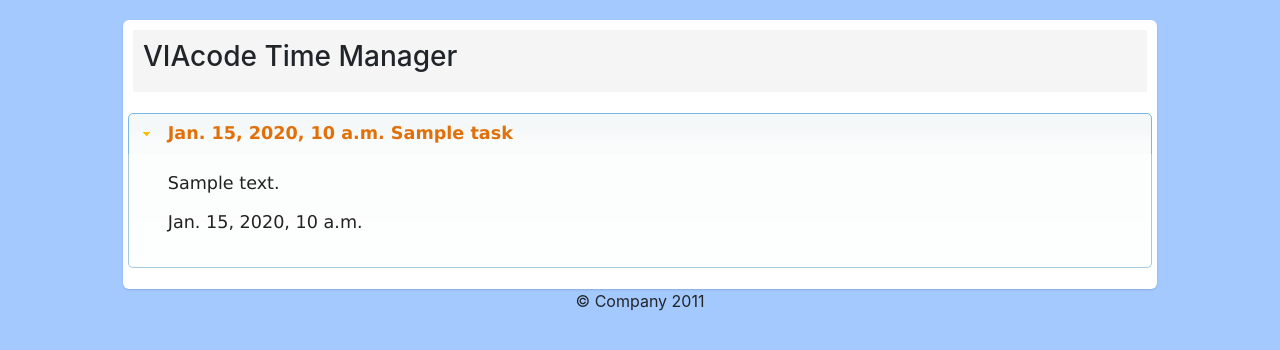
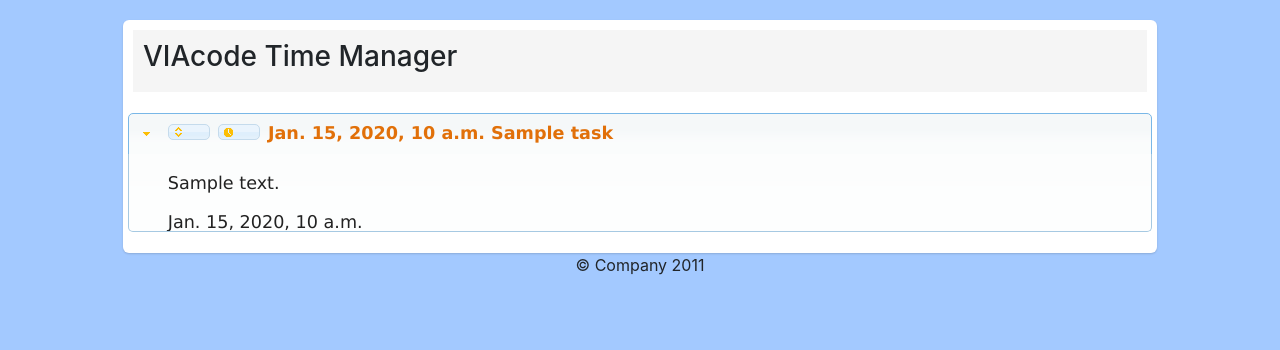
Before and after one commit to VIA-OS/ViacodeTimeManager, a Django app: template templates/tm.tasks.html in a window 1280 px wide. Shown: the top 350 px of the page. Run offline with Django 3.2, Linux system fonts and the light colour scheme; the template is opened without the code that fills it: most values are stand-ins (such as "Sample title", 1, 10 or a date in 2020); some libraries are stand-ins or nearby versions.

Commit message:
Add drag and sort buttons

```diff
--- a/Tasks/Static/scripts/tm.accordion.js
+++ b/Tasks/Static/scripts/tm.accordion.js
@@ -19,9 +19,10 @@ $(function() {
         .accordion({
             header: "> div > h3",
             collapsible: true,
-            autoHeight: false
+            autoHeight: true
         })
         .sortable({
+            placeholder: "ui-state-highlight",
             axis: "y",
             handle: "h3",
             stop: function() {
--- /dev/null
+++ b/Tasks/Static/scripts/tm.buttons.js
@@ -0,0 +1,25 @@
+/**
+ * Created by PyCharm.
+ * User: Alex
+ * Date: 13.02.12
+ * Time: 9:37
+ * To change this template use File | Settings | File Templates.
+ */
+/** Buttons on main page */
+
+(function() {
+    $(document).ready(function() {
+        $( ".sort_button" ).button({
+            text: false,
+            icons: {
+                primary: "ui-icon-carat-2-n-s"
+            }
+        });
+        $( ".drag_button" ).button({
+            text: false,
+            icons: {
+                primary: "ui-icon-clock"
+            }
+        });
+    })
+})();
--- a/templates/tm.tasks.html
+++ b/templates/tm.tasks.html
@@ -4,6 +4,7 @@
 {% block scripts %}
     <script type="text/javascript" src="{{STATIC_URL}}scripts/tm.accordion.js"></script>
     <script type="text/javascript" src="{{STATIC_URL}}scripts/tm.draggable.js"></script>
+    <script type="text/javascript" src="{{STATIC_URL}}scripts/tm.buttons.js"></script>
 {% endblock %}
 
 
@@ -14,10 +15,13 @@
 {% for task in tasks %}
     <div class="mydrags">
         <h3>
-            <a href="#">{{ task.assigned_to_date }} {{task.task_title}}
+            <a href="#">
+                <button class="sort_button"></button>
+                <button class="drag_button"></button>
+                {{ task.assigned_to_date }} {{task.task_title}}
             </a>
+
         </h3>
-
         <div>
             <p>{{ task.description }}</p>
             <p>{{ task.task_create_date }}</p>
```
